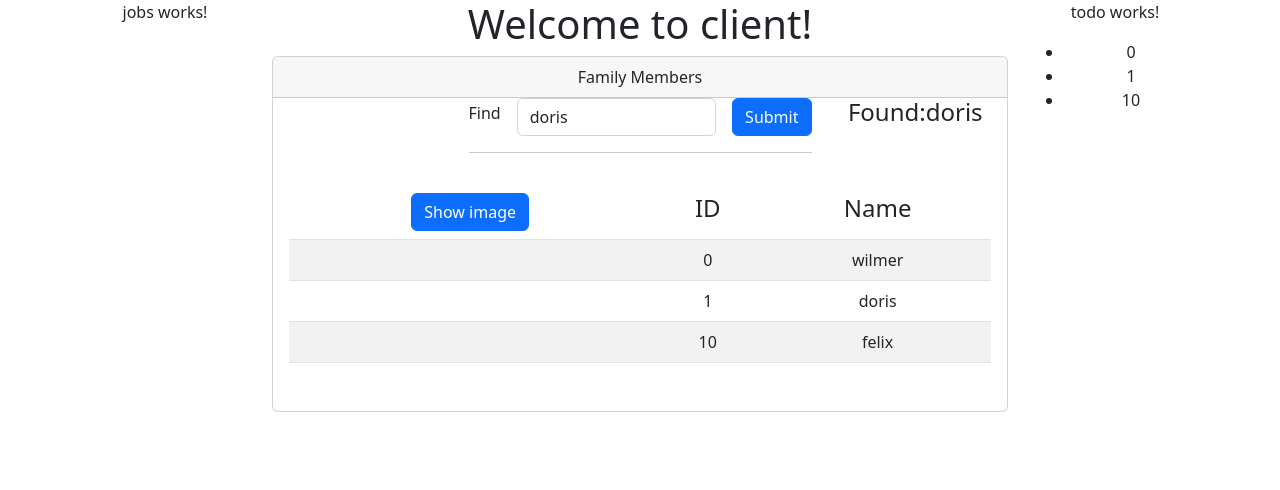
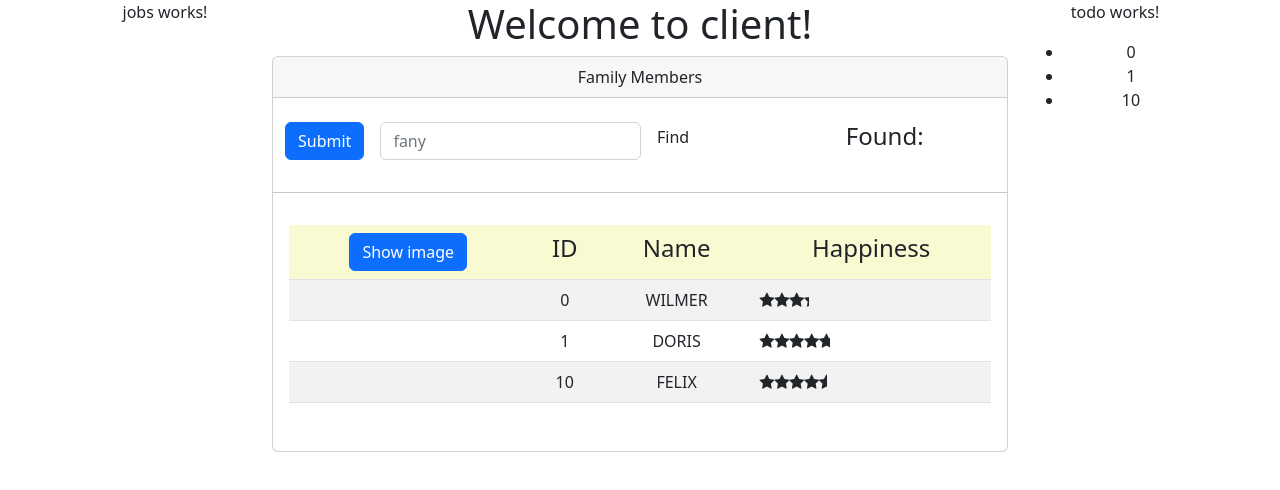
Before and after one commit to wilmer88/go_downLoadCheck, an Angular app in the folder client/: page / in a window 1280 px wide. Shown: the top 490 px of the page. Built offline with nearby package versions, Linux system fonts and the light colour scheme.

Commit message:
heroku deploy test

```diff
--- a/client/src/app/app.module.ts
+++ b/client/src/app/app.module.ts
@@ -7,6 +7,7 @@ import { AppComponent } from './app.component';
 import { JobsComponent } from './jobs/jobs.component';
 import { TodoComponent } from './todo/todo.component';
 import { usersTable } from './users/userList.component';
+import { StarComponent } from './shared/star.component';
 
 
 @NgModule({
@@ -15,6 +16,7 @@ import { usersTable } from './users/userList.component';
     JobsComponent,
     TodoComponent,
     usersTable,
+    StarComponent,
   ],
   imports: [
     BrowserModule,
--- /dev/null
+++ b/client/src/app/shared/star.component.css
@@ -0,0 +1,6 @@
+.crop {
+    overflow: hidden;
+  }
+  div {
+    cursor: pointer;
+  }
--- /dev/null
+++ b/client/src/app/shared/star.component.html
@@ -0,0 +1,13 @@
+<div class="crop"
+     [style.width.px]="cropWidth"
+     [title]="rating"
+     (click)="onClick()">
+
+  <div style="width: 75px">
+    <span class="fa fa-star"></span>
+    <span class="fa fa-star"></span>
+    <span class="fa fa-star"></span>
+    <span class="fa fa-star"></span>
+    <span class="fa fa-star"></span>
+  </div>
+</div>
--- /dev/null
+++ b/client/src/app/shared/star.component.ts
@@ -0,0 +1,24 @@
+import {Component,Input, OnChanges} from "@angular/core";
+
+
+@Component({
+    selector: "happy-stars",
+    templateUrl: "./star.component.html",
+    styleUrls:["./star.component.css"]
+})
+
+
+export class StarComponent{
+   @Input() rating: number = 0;
+    cropWidth: number = 75;
+
+    ngOnChanges(): void {
+        this.cropWidth= this.rating * 75/5;
+    }
+
+    onClick(): void {
+        console.log(`the ${this.rating} star rating was clicked`)
+
+    }
+
+};
--- /dev/null
+++ b/client/src/app/users/user.ts
@@ -0,0 +1,6 @@
+export interface Imembers {
+    id: number;
+    name: string;
+    imageUrl: string;
+    happiness: number;
+}
--- a/client/src/app/users/userList.component.ts
+++ b/client/src/app/users/userList.component.ts
@@ -1,30 +1,55 @@
 import { Component } from '@angular/core';
+import {OnInit} from "@angular/core";
+import { Imembers } from './user';
 
 @Component({
   selector: 'app-users',
   templateUrl: "./users_list.component.html",
-  styles: [
-  ]
+  styleUrls: ["./user_list.component.css"]
 })
-export class usersTable {
+export class usersTable implements OnInit {
   pageTitle: string ="Family Members";
   imageWidth: number = 80;
   imageMargin: number = 5;
   showImage = false;
-  listFilter = "doris";
- members= [
-    {id: 0, name:"wilmer", imageUrl: "assets/images/wilmer.jpg"},
-    {id: 1, name:"doris"},
-    {id: 10, name:"felix" },
+
+ private _listFilter: string = "";
+
+ get listFilter(): string {
+    return this._listFilter;
+ };
+
+ set listFilter(value: string) {
+    this._listFilter = value;
+    console.log("in setter: ", value);
+    this.filterMembers = this.performFilter(value)
+ };
+
+ filterMembers: Imembers[]=[];
+
+members: Imembers[]= [
+    {id: 0, name:"wilmer", imageUrl: "assets/images/wilmer.jpg", happiness:3.3},
+    {id: 1, name:"doris", imageUrl: "assets/images/wilmer.jpg", happiness:4.7},
+    {id: 10, name:"felix", imageUrl: "assets/images/wilmer.jpg", happiness:4.5 },
 ];
 fam: string = "member";
+
 toggleImage():void {
   this.showImage = !this.showImage;
 }
 
   constructor(){}
-  // ngOnInit(){
-  //   //put code for start up
-  // }
+  ngOnInit(): void  {
+    this.listFilter= ""
+
+    //put code for start up
+  }
+
+  performFilter(filterBy: string): Imembers[]{
+    filterBy = filterBy.toLowerCase();
+    return this.members.filter((member: Imembers) =>
+    member.name.toLocaleLowerCase().includes(filterBy)
+    )
+  }
 
 }
--- /dev/null
+++ b/client/src/app/users/user_list.component.css
@@ -0,0 +1,3 @@
+thead {
+    background-color: lightgoldenrodyellow;
+}
--- a/client/src/app/users/users_list.component.html
+++ b/client/src/app/users/users_list.component.html
@@ -10,33 +10,40 @@
 
       </div>
       <div class="container text-center">
+        <br>
         <div class="row">
-          <div class="col-3">
-
-          </div>
           <div class="col">
                   <!-- <form> -->
 
                     <div class="mb-3 hstack gap-3">
-                <label for="exampleInputPassword1" class="form-label">Find</label>
+                      <button type="submit" class="btn btn-primary">Submit</button>
+
                       <input
                        type="text"
                        class="form-control"
                        id="exampleFormControlInput1"
+                       placeholder="fany"
                         [(ngModel)]="listFilter"
                        />
-                <button type="submit" class="btn btn-primary">Submit</button>
+
+                       <label for="exampleInputPassword1" class="form-label">Find</label>
                     </div>
                   <!-- </form> -->
-              <hr>
+
+
           </div>
-          <div class="col-3">
-            <h4>Found:{{listFilter}}</h4>
+          <div class="col-1">
+
+          </div>
+          <div class="col-4">
+
+            <h4>Found: {{listFilter}}</h4>
           </div>
         </div>
       </div>
 
       <div class="mb-3">
+        <hr>
     <div class="card-body">
 
      <div class="table-responsive">
@@ -49,17 +56,21 @@
                >{{showImage ? "Hide":"Show"}} image</button></th>
             <th> <h4>ID</h4> </th>
             <th><h4>Name</h4></th>
+            <th><h4>Happiness</h4></th>
+
            </tr>
         </thead>
         <tbody>
-         <tr  *ngFor="let member of members" >
+         <tr  *ngFor="let member of filterMembers" >
           <td><img
                     *ngIf="showImage"
                     [src]="this.member.imageUrl"
                     [title]="this.member.name"
                     [style.width.px]="imageWidth"></td>
+          <!-- <td>{{this.member.id | currency: "USD" : "symbol" : "1.2-2" }}</td> -->
           <td>{{this.member.id}}</td>
-          <td>{{this.member.name}}</td>
+          <td>{{this.member.name | uppercase}}</td>
+          <td> <happy-stars [rating]="this.member.happiness"></happy-stars> </td>
          </tr>
         </tbody>
        </table>
```
Lines whose indentation alone changed are shown as unchanged.
